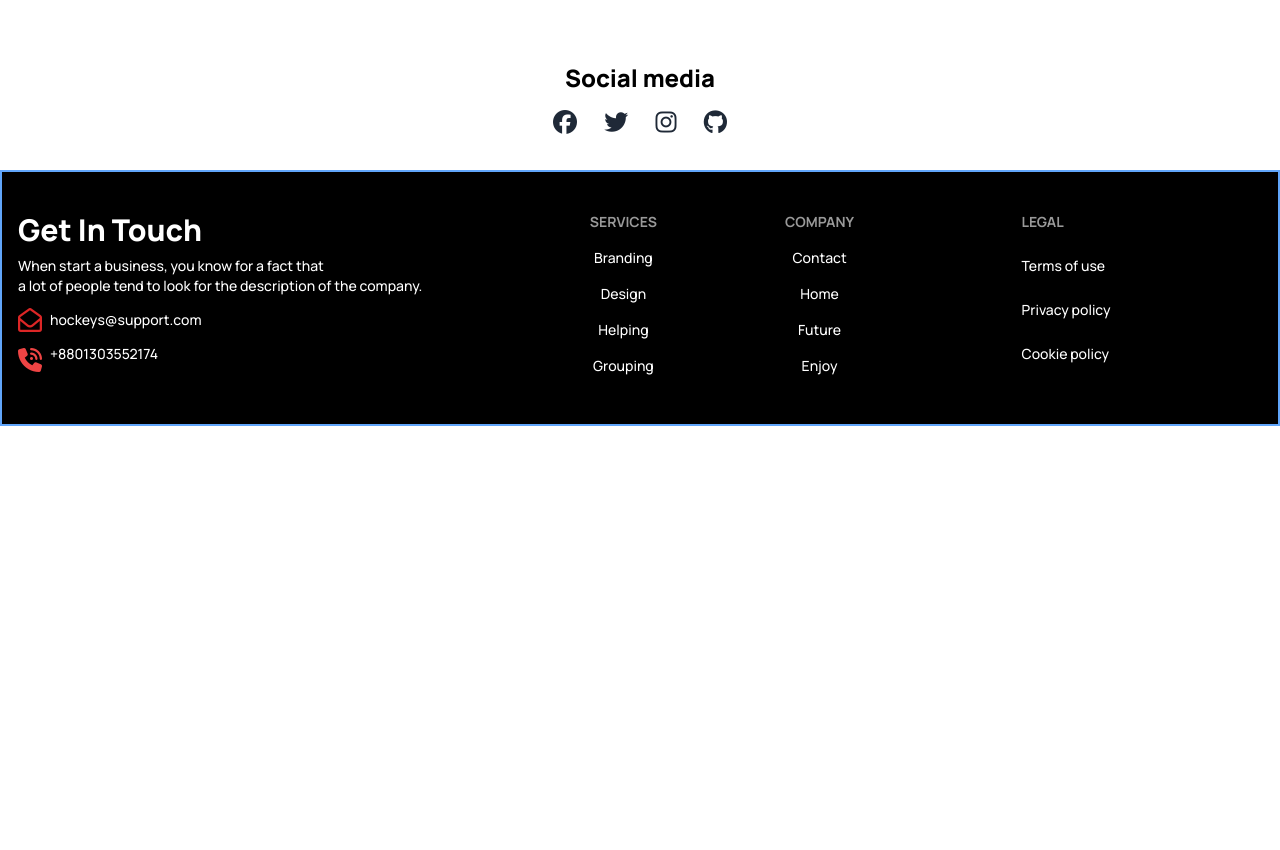
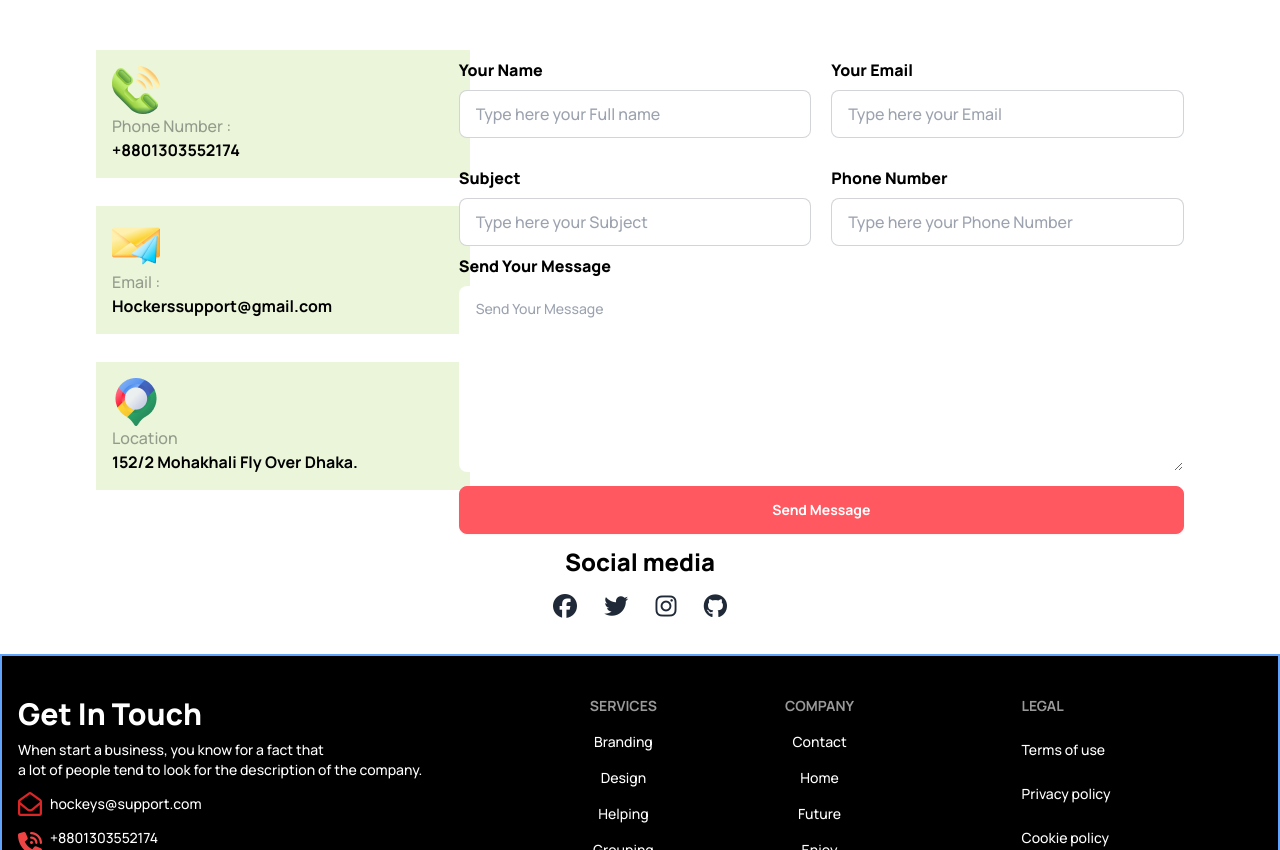
Before and after one commit to JisanEvo/assignment-3, a plain HTML site: page index.html in a window 1280 px wide. Shown: the part 3574-4424 px from the top of the page. Before the commit the page ends 4000 px from the top, so only its background shows below. Drawn offline with nearby package versions, Linux system fonts and the light colour scheme.

Commit message:
added the contact section done

```diff
--- a/index.html
+++ b/index.html
@@ -31,6 +31,8 @@
   <link rel="preconnect" href="https://fonts.gstatic.com" crossorigin>
   <link href="https://fonts.googleapis.com/css2?family=Manrope:wght@500;700;800&display=swap" rel="stylesheet">
 
+
+
   <!-- css link -->
 
   <link rel="stylesheet" href="style/styles.css">
@@ -46,7 +48,10 @@
         <div class="navbar-start">
           <div class="dropdown">
             <div tabindex="0" role="button" class="btn btn-ghost lg:hidden">
-            <svg xmlns="http://www.w3.org/2000/svg" class="h-5 w-5" fill="none" viewBox="0 0 24 24" stroke="currentColor"><path stroke-linecap="round" stroke-linejoin="round" stroke-width="2" d="M4 6h16M4 12h8m-8 6h16" /></svg>
+              <svg xmlns="http://www.w3.org/2000/svg" class="h-5 w-5" fill="none" viewBox="0 0 24 24"
+                stroke="currentColor">
+                <path stroke-linecap="round" stroke-linejoin="round" stroke-width="2" d="M4 6h16M4 12h8m-8 6h16" />
+              </svg>
             </div>
             <ul tabindex="0" class="menu menu-sm dropdown-content mt-3 z-[1] p-2 shadow bg-base-100 rounded-box w-52">
               <li><a class="text-[#FF4240]">Home</a></li>
@@ -521,6 +526,77 @@
 
 
   </main>
+  <!-- get In Touch Section -->
+  <section class="container mx-auto px-4  lg:px-24">
+    <div class="grid grid-cols-1 lg:grid-cols-3">
+
+
+
+      <div>
+
+<div class="lg:w-[374px] bg-[#add86740] px-4 py-4">
+  <img class="justify-center"  src="./Images/phone.png" alt="">
+  <h3 class="text-start text-[#13131866]">Phone Number :</h3>
+  <h2 class="text-start font-bold text-black">+8801303552174</h2>
+</div>
+
+<div class="lg:w-[374px] bg-[#add86740] px-4 py-4 mt-7">
+  <img class="justify-center"  src="./Images/email.png" alt="">
+  <h3 class="text-start text-[#13131866]">Email :</h3>
+  <h2 class="text-start font-bold text-black">Hockerssupport@gmail.com</h2>
+</div>
+
+<div class="lg:w-[374px] bg-[#add86740] px-4 py-4 mt-7">
+  <img class="justify-center"  src="./Images/location.png" alt="">
+  <h3 class="text-start text-[#13131866]">Location</h3>
+  <h2 class="text-start font-bold text-black">152/2 Mohakhali Fly Over Dhaka.</h2>
+</div>
+
+
+      </div>
+
+
+
+
+
+      <div class="lg:col-span-2">
+        <div class="grid grid-cols-1  lg:grid-cols-2 gap-5">
+
+          <div>
+            <h4 class="text-start font-extrabold text-black py-2">Your Name</h4>
+            <input type="text" placeholder="Type here your Full name" class="input input-bordered w-full" />
+
+          </div>
+
+          <div>
+            <h4 class="text-start font-extrabold text-black py-2">Your Email</h4>
+            <input type="text" placeholder="Type here your Email" class="input input-bordered w-full" />
+
+          </div>
+          <div>
+            <h4 class="text-start font-extrabold text-black py-2">Subject</h4>
+            <input type="text" placeholder="Type here your Subject" class="input input-bordered w-full" />
+
+          </div>
+          <div>
+            <h4 class="text-start font-extrabold text-black py-2">Phone Number</h4>
+            <input type="text" placeholder="Type here your Phone Number" class="input input-bordered w-full" />
+
+          </div>
+
+        </div>
+
+        <div>
+          <h4 class="font-extrabold text-black text-start py-2">Send Your Message</h4>
+          <textarea class="w-full textarea " placeholder="Send Your Message" rows="6"></textarea>
+
+        </div>
+        <button class="btn btn-error text-white w-full mt-2">Send Message</button>
+      </div>
+
+
+    </div>
+  </section>
 
   <footer>
     <section class="container mx-auto px-24">
@@ -561,19 +637,19 @@
         <nav>
           <header class="footer-title">Services</header>
           <h1 class="py-2">Branding</h1>
-  <h1  class="py-2">Design</h1>
-  <h1  class="py-2">Helping</h1>
-  <h1  class="py-2">Grouping</h1>
+          <h1 class="py-2">Design</h1>
+          <h1 class="py-2">Helping</h1>
+          <h1 class="py-2">Grouping</h1>
         </nav>
 
 
         <nav>
           <header class="footer-title">company</header>
 
-    <h1  class="py-2">Contact</h1>
-    <h1  class="py-2">Home</h1>
-    <h1  class="py-2">Future</h1>
-    <h1  class="py-2">Enjoy</h1>
+          <h1 class="py-2">Contact</h1>
+          <h1 class="py-2">Home</h1>
+          <h1 class="py-2">Future</h1>
+          <h1 class="py-2">Enjoy</h1>
         </nav>
 
       </div>
```
Also changed, not shown: Images/email.png (renamed from Images/Group 1171275318.png), Images/location.png (renamed from Images/Group 1171275321.png), Images/phone.png (renamed from Images/Group 1171275317.png). Lines whose indentation alone changed are shown as unchanged.
